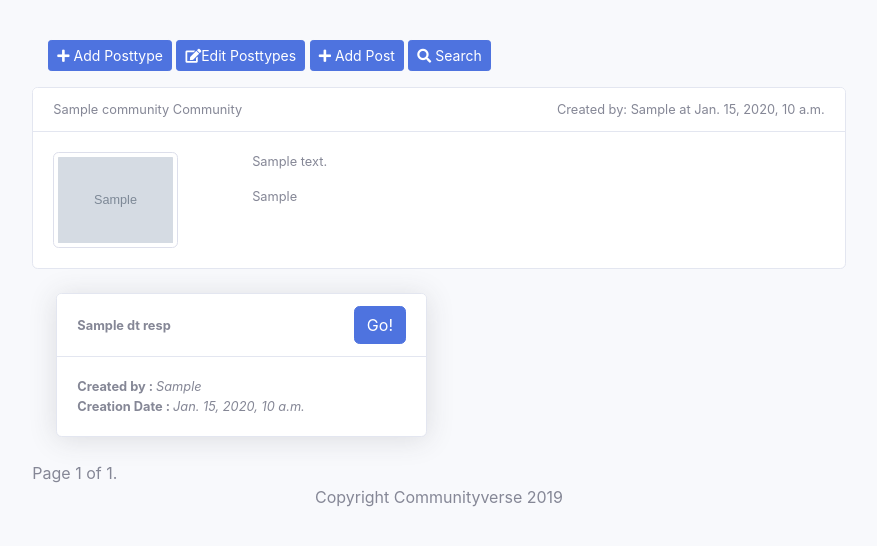
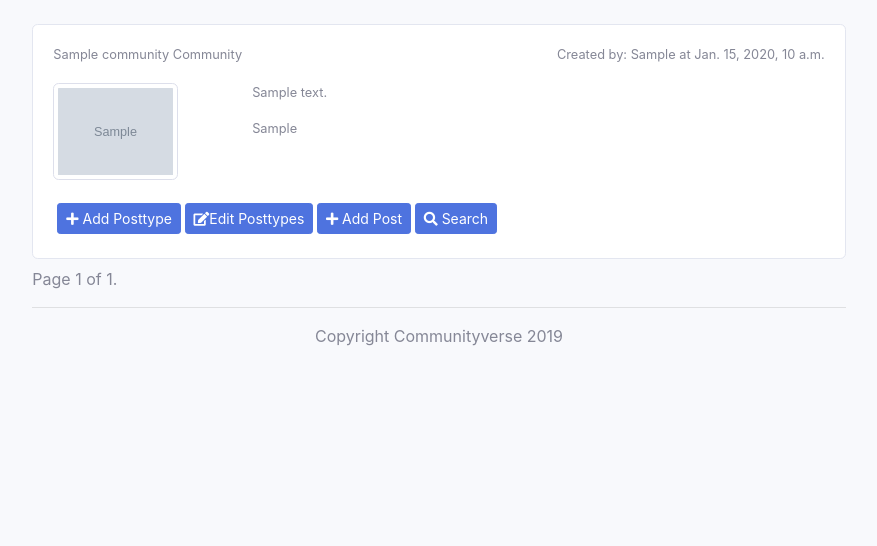
Before and after one commit to akarakoc/mystream, a Django app: template mystream/streampage/templates/datatypes.html in a window 1280 px wide. Shown: the part 70-616 px from the top of the page, without its empty margins (201-1078 px from the left). Run offline with Django 3.2, Linux system fonts and the light colour scheme; tables that the repository leaves empty hold one stand-in row (values such as "Sample post"); the template is opened without the code that fills it: values that come from a table or form of the project are taken from there, most other values are stand-ins (such as "Sample title", 1, 10 or a date in 2020); grey boxes marked "Sample" are stand-in pictures; some libraries are stand-ins or nearby versions.

Commit message:
posttype

```diff
--- a/mystream/streampage/forms.py
+++ b/mystream/streampage/forms.py
@@ -455,3 +455,17 @@ class AddTagSearch(forms.Form):
         super(AddTagSearch, self).__init__(*args, **kwargs)
         self.fields['TagEntry'].widget.attrs.update({'class': 'form-control'})
         self.fields['Condition'].widget.attrs.update({'class': 'form-control'})
+
+#########################NEW PROJECT FORMS########################################
+
+class posttypeList(forms.Form):
+    def __init__(self, *args, **kwargs):
+        enum = kwargs.pop('en')
+        name = kwargs.pop('nm')
+        super(posttypeList, self).__init__(*args, **kwargs)
+        self.fields['EnumaratedEntry'] = forms.ChoiceField(choices=tuple(enumerate(enum)),label='')
+        self.fields['EnumaratedEntry'].widget.attrs.update({'class': 'form-control'})
+        self.fields['Condition'].widget.attrs.update({'class': 'form-control'})
+        contextName={}
+        cnName = contextName.get(name,name)
+        super(posttypeList, self).add_prefix(cnName)
--- a/mystream/streampage/templates/datatypes.html
+++ b/mystream/streampage/templates/datatypes.html
@@ -1,76 +1,52 @@
 {% extends "base.html" %}
 
 {% block content %}
-  <div class="p-3">
-	<button type="button" id="AddDatatype" class="btn btn-primary btn-sm">
-		<i class="fa fa-plus" aria-hidden="true"></i> Add Posttype
-	</button>
-    <button type="button" id="Edit_Primitive" class="btn btn-primary btn-sm">
-		<i class="fas fa-edit" aria-hidden="true"></i>Edit Posttypes
-	</button>
-	<button type="button" id="Add_Post" class="btn btn-primary btn-sm">
-		<i class="fa fa-plus" aria-hidden="true"></i> Add Post
-	</button>
-    <button type="button" id="Search_Entry" class="btn btn-primary btn-sm">
-		<i class="fa fa-search" aria-hidden="true"></i> Search
-	</button>
-  </div>
-
   <div id="Datatypes_list" class="">
-  <div class="card mb-4">
-	<div class="card-header bg-white ">
+  <div class="card mb-2">
+	<!-- Card Body -->
+	<div class="card-body small">
 		<div class="d-flex flex-row align-items-center justify-content-between">
-			<div class="small">
+			<div class="">
 				{{ community }} Community
 			</div>
-			<div class="small">
+			<div class="">
 				Created by: {{ community.communityCreator }} at {{ community.communityCreationDate }}
 			</div>
 		</div>
-		</div>
-		<!-- Card Body -->
-		<div class="card-body small">
-			<div class="row">
-				<div class="col-sm-3">
-					<img src="{{ community.communityPhoto }}" width="125" height="100" class="img-thumbnail"><br>
-				</div>
-				<div class="col-sm-9">
-					<p>{{ community.description }}</p>
-					<p>{{ community.communityTags }}</p>
-				</div>
+		<br>
+		<div class="row">
+			<div class="col-sm-3">
+				<img src="{{ community.communityPhoto }}" width="125" height="100" class="img-thumbnail"><br>
+			</div>
+			<div class="col-sm-9">
+				<p>{{ community.description }}</p>
+				<p>{{ community.communityTags }}</p>
 			</div>
 		</div>
-    </div>
+		<br>
+		<div class="p-1">
+			<button type="button" id="AddDatatype" class="btn btn-primary btn-sm">
+				<i class="fa fa-plus" aria-hidden="true"></i> Add Posttype
+			</button>
+			<button type="button" id="Edit_Primitive" class="btn btn-primary btn-sm">
+				<i class="fas fa-edit" aria-hidden="true"></i>Edit Posttypes
+			</button>
+			<button type="button" id="Add_Post" class="btn btn-primary btn-sm">
+				<i class="fa fa-plus" aria-hidden="true"></i> Add Post
+			</button>
+			<button type="button" id="Search_Entry" class="btn btn-primary btn-sm">
+				<i class="fa fa-search" aria-hidden="true"></i> Search
+			</button>
+		</div>
+	</div>
   </div>
-  <div class="container">
-	<div class="row">
-		{% for dt in dt_resp %}
-		<div class="col-6">
-			<div class="card shadow mb-4">
-				<div class="card-header bg-white d-flex flex-row align-items-center justify-content-between">
-					<div class="right small"><b>{{ dt.name }}</b></div>
-					<div id="datatypeName" class="left small"><button type="button" class="btn btn-primary"><a id="Datatype" class="classD" hash="{{ dt.datatypeHash }}">Go!</a></button></div>
-				</div>
-				<!-- Card Body -->
-				<div class="card-body">
-					<div class="row">
-						<div class="col-sm-12 small">
-							<b>Created by : </b><i><font class="primary">{{ dt.datatypeCreator }}</font></i><br>
-							<b>Creation Date : </b><i><font class="primary">{{ dt.datatypeCreationDate }}</font></i>
-						</div>
-					</div>
-				</div>
-			</div>
-		</div>
-		{% endfor %}
-    </div>
-  </div>
+
 <!-- Modal -->
-	<div class="modal fade" id="DatatypeModal" tabindex="-1" role="dialog" aria-labelledby="exampleModalCenterTitle" aria-hidden="true">
+	<div class="modal fade small" id="DatatypeModal" tabindex="-1" role="dialog" aria-labelledby="exampleModalCenterTitle" aria-hidden="true">
 		<div class="modal-dialog modal-dialog-centered modal-lg" role="document">
 			<div class="modal-content">
 				<div class="modal-header">
-					<h5 class="modal-title" id="datatypeModalTitle"></h5>
+					<h6 class="modal-title" id="datatypeModalTitle"></h6>
 					<button type="button" class="close" data-dismiss="modal" aria-label="Close">
 						<span aria-hidden="true">&times;</span>
 					</button>
@@ -81,8 +57,8 @@
 					{{form.as_p }}
 				</div>
 				<div class="modal-footer">
-					<button type="button" class="btn btn-secondary" data-dismiss="modal">Close</button>
-					<button type="submit" class="btn btn-primary">Create</button>
+					<button type="button" class="btn btn-secondary small" data-dismiss="modal">Close</button>
+					<button type="submit" class="btn btn-primary small">Create</button>
 				</div>
 				</form>
 			</div>
```
